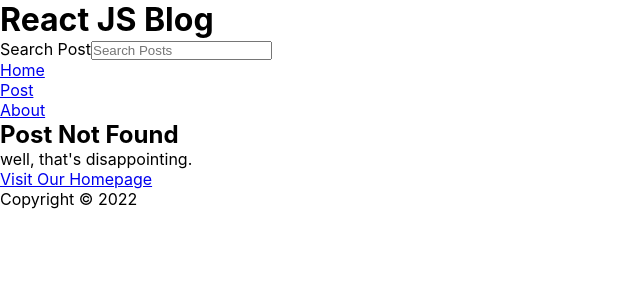
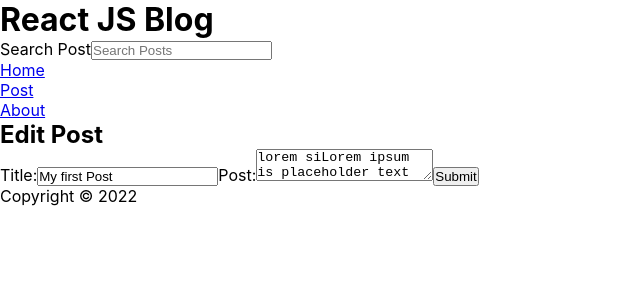
Before and after one commit to JornaJan/starting-react, a React (Create React App) app: page /edit/1 in a window 1280 px wide. Before the commit this address had no page. Shown: the top 300 px of the page, without its empty margins (0-640 px from the left). Built offline with nearby package versions, Linux system fonts and the light colour scheme; data requests are answered from the project's data file.

Commit message:
Axios API Requests

```diff
--- /dev/null
+++ b/data/db.json
@@ -0,0 +1,22 @@
+{
+  "posts": [
+    {
+      "id": 1,
+      "title": "My first Post",
+      "datetime": "July 01 2022 14:58:00 AM",
+      "body": "lorem siLorem ipsum is placeholder text commonly used in the graphic, print, and publishing industries for previewing layouts and visual mockups"
+    },
+    {
+      "id": 2,
+      "title": "My 2nd Post",
+      "datetime": "July 01 2022 14:58:00 AM",
+      "body": "lorem siLorem ipsum is placeholder text commonly used in the graphic, print, and publishing industries for previewing layouts and visual mockups"
+    },
+    {
+      "id": 4,
+      "title": "My Fourth Postsssss",
+      "datetime": "November 13, 2022 5:13:38 PM",
+      "body": "lorem siLorem ipsum is placeholder text commonly used in the graphic, print, and publishing industries for previewing layouts and visual mockups"
+    }
+  ]
+}
--- a/package.json
+++ b/package.json
@@ -6,6 +6,7 @@
     "@testing-library/jest-dom": "^4.2.4",
     "@testing-library/react": "^9.3.2",
     "@testing-library/user-event": "^7.1.2",
+    "axios": "^1.1.3",
     "date-fns": "^2.29.3",
     "react": "^17.0.2",
     "react-dom": "^17.0.2",
--- a/src/App.js
+++ b/src/App.js
@@ -6,42 +6,40 @@
 import Home from './Home'
 import Footer from './Footer'
 import NewPost from './NewPost'
+import EditPost from './EditPost'
 import PostPage from './PostPage'
 import About from './About'
 import Missing from './Missing'
+import api from './api/posts'
 
 function App() {
-  const [posts, setPosts] = useState([
-    {
-      id: 1,
-      title: "My first Post",
-      datetime: "July 01 2022 14:58:00 AM",
-      body: "lorem siLorem ipsum is placeholder text commonly used in the graphic, print, and publishing industries for previewing layouts and visual mockups"
-    },
-    {
-      id: 2,
-      title: "My 2nd Post",
-      datetime: "July 01 2022 14:58:00 AM",
-      body: "lorem siLorem ipsum is placeholder text commonly used in the graphic, print, and publishing industries for previewing layouts and visual mockups"
-    },
-    {
-      id: 3,
-      title: "My 3rd Post",
-      datetime: "July 01 2022 14:58:00 AM",
-      body: "lorem siLorem ipsum is placeholder text commonly used in the graphic, print, and publishing industries for previewing layouts and visual mockups"
-    },
-    {
-      id: 4,
-      title: "My Fourth Post",
-      datetime: "July 01 2022 14:58:00 AM",
-      body: "lorem siLorem ipsum is placeholder text commonly used in the graphic, print, and publishing industries for previewing layouts and visual mockups"
-    }
-  ])
+  const [posts, setPosts] = useState([])
   const [search, setSearch] = useState('')
   const [searchResult, setSearchResult] = useState([])
   const [postTitle, setPostTitle] = useState('')
   const [postBody, setPostBody] = useState('')
+  const [editTitle, setEditTitle] = useState('')
+  const [editBody, setEditBody] = useState('')
   const history = useHistory()
+
+  useEffect(() => {
+    const fetchProps = async () => {
+      try {
+        const response = await api.get('/posts')
+        setPosts(response.data)
+      } catch (e) {
+        if (e.response) {
+          // Not in the 200 response range
+          console.log(e.response.data)
+          console.log(e.response.status)
+          console.log(e.response.headers)
+        } else {
+          console.log(`Error: ${e.message}`)
+        }
+      }
+    }
+    fetchProps()
+  }, [])
 
   useEffect(() => {
     const filteredResults = posts.filter(post => ((post.body).toLowerCase()).includes(search.toLowerCase())
@@ -50,24 +48,49 @@
       setSearchResult(filteredResults.reverse())
   }, [posts, search])
 
-  const handleSubmit = (e) => {
+  const handleSubmit = async (e) => {
     e.preventDefault()
 
     const id = posts.length ? posts[posts.length - 1].id + 1 : 1
     const datetime = format(new Date(), 'MMMM dd, yyyy pp')
     const newPost = {id, title: postTitle, datetime, body: postBody}
-    const allPosts = [...posts, newPost]
-    setPosts(allPosts)
-    setPostTitle('')
-    setPostBody('')
-    history.push('/')
+    try {
+      const response = await api.post('/posts', newPost)
+      const allPosts = [...posts, response.data]
+      setPosts(allPosts)
+      setPostTitle('')
+      setPostBody('')
+      history.push('/')
+    } catch (err) {
+      console.log(`Error: ${err.message}`)
+    }
 
   }
 
-  const handleDelete = (id) => {
+  const handleEdit = async (id) => {
+    const datetime = format(new Date(), 'MMMM dd, yyyy pp')
+    const updatePost = {id, title: editTitle, datetime, body: editBody}
+    try {
+
+      const response = await api.put(`/posts/${id}`, updatePost)
+      setPosts(posts.map(post => post.id === id ? {...response.data} : post))
+      setEditTitle('')
+      setEditBody('')
+      history.push('/')
+    } catch (err) {
+      console.log(`Error: ${err.message}`)
+    }
+  }
+
+  const handleDelete = async (id) => {
+    try {
+    await api.delete(`/posts/${id}`)
     const postsList = posts.filter(post => post.id !== id)
     setPosts(postsList)
     history.push('/')
+    } catch (error) {
+      console.log(`Error: ${error.message}`)
+    }
 
   }
 
@@ -88,6 +111,16 @@
             setPostBody={setPostBody}
           />
         </Route>
+        <Route path="/edit/:id">
+          <EditPost
+            posts={posts}
+            handleEdit={handleEdit}
+            editTitle={editTitle}
+            setEditTitle={setEditTitle}
+            editBody={editBody}
+            setEditBody={setEditBody}
+          />
+        </Route>
         <Route path="/post/:id">
           <PostPage posts={posts} handleDelete={handleDelete} />
         </Route>
--- /dev/null
+++ b/src/EditPost.js
@@ -0,0 +1,53 @@
+import React, { useEffect } from 'react'
+import { useParams, Link } from 'react-router-dom'
+
+const EditPost = ({posts, handleEdit, editTitle, setEditTitle, editBody, setEditBody}) => {
+  const { id } = useParams()
+  const post = posts.find(post => (post.id).toString() === id)
+
+  useEffect(() => {
+    if (post) {
+      setEditTitle(post.title)
+      setEditBody(post.body)
+    }
+  }, [post, setEditTitle, setEditBody])
+  return (
+    <main className="EditPost">
+      {editTitle &&
+        <>
+      <h2>Edit Post</h2>
+      <form className="newPostForm" onSubmit={(e) => e.preventDefault()}>
+        <label htmlFor="postTitle">Title:</label>
+        <input
+          type="text"
+          id="postTitle"
+          value={editTitle}
+          onChange={(e) => setEditTitle(e.target.value)}
+          required
+        />
+        <label htmlFor="postBody">Post:</label>
+        <textarea
+          id="postBody"
+          value={editBody}
+          onChange={(e) => setEditBody(e.target.value)}
+          required
+        />
+        <button type="submit" onClick={() => handleEdit(post.id)}>Submit</button>
+      </form>
+      </>
+    }
+    {
+      !editTitle &&
+      <>
+          <h2>Post Not Found</h2>
+          <p>well, that's disappointing.</p>
+          <p>
+            <Link to="/">Visit Our Homepage</Link>
+          </p>
+      </>
+    }
+    </main>
+  )
+}
+
+export default EditPost
--- a/src/PostPage.js
+++ b/src/PostPage.js
@@ -12,7 +12,8 @@
             <h2>{post.title}</h2>
             <p className="postDate">{post.datetime}</p>
             <p className="postBody">{post.body}</p>
-            <button onClick={() => handleDelete(post.id)}>
+            <Link to={`/edit/${post.id}`}><button className="editButton">Edit Post</button></Link>
+            <button className="deleteButton" onClick={() => handleDelete(post.id)}>
               Delete Post
             </button>
           </>
--- /dev/null
+++ b/src/api/posts.js
@@ -0,0 +1,5 @@
+import axios from 'axios'
+
+export default axios.create({
+  baseURL: 'http://localhost:3500'
+})
```
Also changed, not shown: 1 other file (tests, documents, lock files or other folders).
